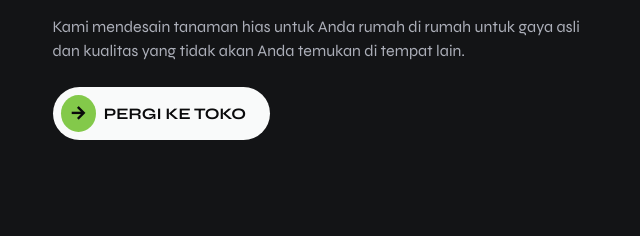
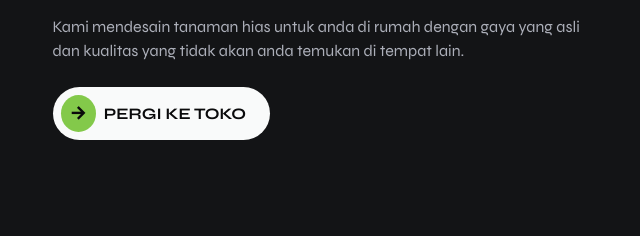
Before and after one commit to lionisare/website-kaktus, a plain HTML site: page index.html in a window 1280 px wide. Shown: the part 517-753 px from the top of the page, 48-688 px from the left. Drawn offline with nearby package versions, Linux system fonts and the light colour scheme.

Commit message:
update code

```diff
--- a/css/style.css
+++ b/css/style.css
@@ -215,7 +215,7 @@ img {
   z-index: -1;
   transition: 0.4s;
 }
-/* == Header stycky == */
+/* == activate link == */
 .active-link {
   color: var(--color-1);
 }
--- a/index.html
+++ b/index.html
@@ -140,9 +140,9 @@
                         RUMAH ANDA<br>
                     </h1>
                     <p class="home__deskripsi">
-                        Kami mendesain tanaman hias untuk Anda
-                        rumah di rumah untuk gaya asli dan
-                        kualitas yang tidak akan Anda temukan di tempat lain.
+                        Kami mendesain tanaman hias untuk anda
+                        di rumah dengan gaya yang asli dan
+                        kualitas yang tidak akan anda temukan di tempat lain.
                     </p>
                     <a class="home__button" href="#toko"><i class="ri-arrow-right-line"></i>PERGI KE TOKO</a>
                 </div>
@@ -379,7 +379,7 @@
             &copy;
             <script>
                 document.write(new Date().getFullYear())
-            </script> Create By Lionis | All Right Reserved 🔥
+            </script> Create By DUO CODDE | All Right Reserved 🔥
         </p>
     </div>
     <!-- ==========scrollUp========== -->
```
